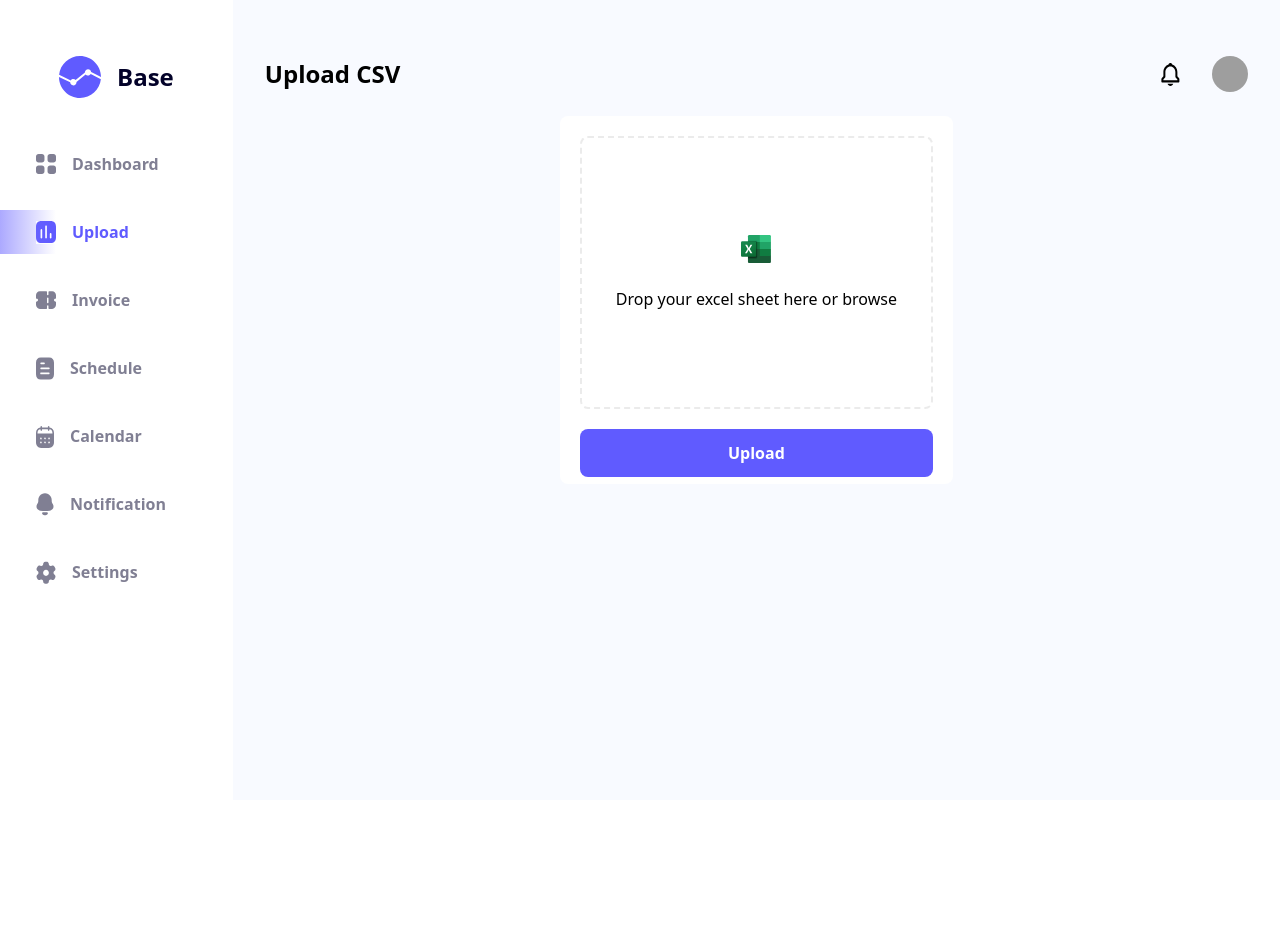
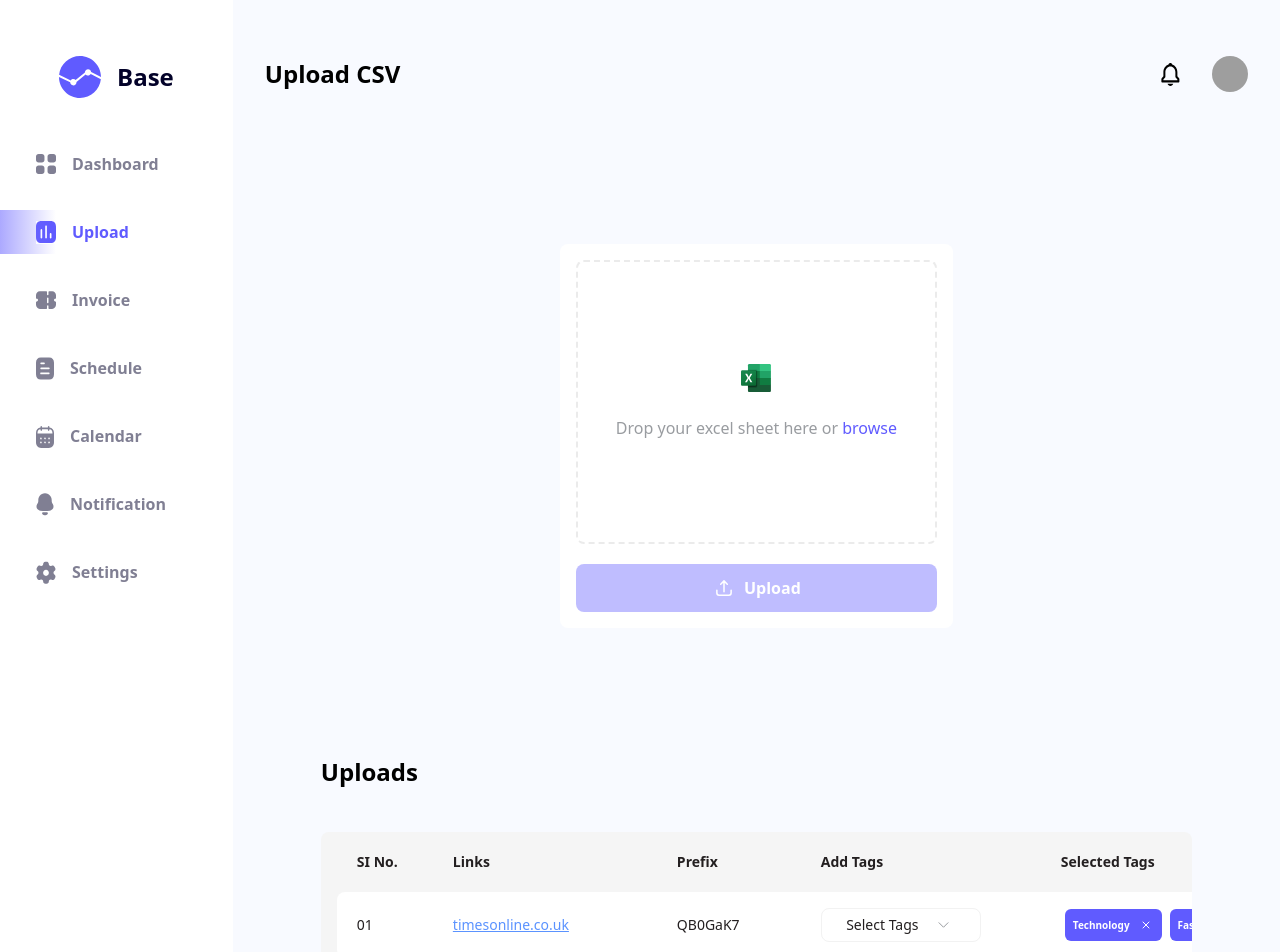
Before and after one commit to akhintheruvath/seclob-base, a React (Create React App) app: page /upload in a window 1280 px wide. Shown: the top 952 px of the page. Before the commit the page ends 800 px from the top, so only its background shows below. Built offline with nearby package versions, Linux system fonts and the light colour scheme; grey boxes are pictures that could not be loaded.

Commit message:
upload component design and drag and drop feature

```diff
--- a/src/Dashboard/UploadComponent.jsx
+++ b/src/Dashboard/UploadComponent.jsx
@@ -1,19 +1,204 @@
-import React from 'react';
+import React, { Fragment, useRef, useState } from 'react';
 import { ExcelSheetIcon } from './ExcelSheetIcon';
+import { UploadIcon } from './UploadIcon';
+import { LoadingIcon } from './LoadingIcon';
+import sampleData from '../data/sampleData.json';
+import { DropDownIcon } from './DropDownIcon';
+import { DropDownComponent } from './DropDownComponent';
+import { SelectedTag } from './SelectedTag';
 
 export const UploadComponent = () => {
+   const [selectedFile, setSelectedFile] = useState(null);
+   const [isDragging, setIsDragging] = useState(false);
+   const [isUploading, setIsUploading] = useState(false);
+   const [isDropdownOpen, setIsDropdownOpen] = useState(false);
+   const [clickedIndex, setClickedIndex] = useState(null);
+   const fileInputRef = useRef(null);
+
+   const sampleDataObjs = JSON.parse(JSON.stringify(sampleData));
+
+   const handleFileSelect = (event) => {
+      const file = event.target.files[0];
+      if(file) {
+         setSelectedFile(file);
+      }
+   };
+
+   const removeSelection = () => {
+      if(!isUploading) {
+         setSelectedFile(null);
+         fileInputRef.current.value = "";
+      }
+   }
+
+   function handleDrag(event) {
+      event.preventDefault();
+      event.stopPropagation();
+   }
+
+   const handleDragOverAndEnter = (event) => {
+      handleDrag(event);
+      setIsDragging(true);
+   };
+
+   const handleDragLeave = (event) => {
+      handleDrag(event);
+      setIsDragging(false);
+   };
+
+   const handleDrop = (event) => {
+      handleDrag(event);
+      setIsDragging(false);
+
+      const file = event.dataTransfer.files[0];
+      if (file) {
+         setSelectedFile(file);
+      }
+   };
+
+   const handleUpload = () => {
+      if(!isUploading && selectedFile) {
+         setIsUploading(true);
+         setTimeout(() => {
+            setSelectedFile(null);
+            setIsUploading(false);
+         }, 3000);
+      }
+   }
+
+   const handleDropDownClick = (i) => {
+      setIsDropdownOpen(prev => !prev);
+      setClickedIndex(i);
+   }
+
    return (
-      <div className='flex justify-center h-full'>
-         <div className='w-2/5 h-1/2 min-w-80 min-h-60 bg-white rounded-lg p-5'>
-            <div className='w-full flex flex-col p-3 items-center justify-center h-5/6 border-dashed border-2 border-[#EBEBEB] rounded-lg'>
+      <div>
+         <div className='flex justify-center mb-32'>
+            <div className='w-2/5 h-96 min-w-80 min-h-60 bg-white rounded-lg p-4 mt-32'>
+               <div
+                  className={`w-full flex flex-col p-3 items-center justify-center h-[284px] border-dashed border-2 border-[#EBEBEB] rounded-lg ${isDragging && 'bg-gray-200'}`}
+                  onDragOver={handleDragOverAndEnter}
+                  onDragEnter={handleDragOverAndEnter}
+                  onDragLeave={handleDragLeave}
+                  onDrop={handleDrop}
+               >
                   <ExcelSheetIcon />
-               <p className='mt-6'>Drop your excel sheet here or <span>browse</span></p>
+                  {
+                     selectedFile
+                     ? (
+                        <>
+                           <p className='mt-6 text-[#999CA0] font-figtree'>
+                              {selectedFile.name}
+                           </p>
+                           <button
+                              className='mt-4 text-[#D33030] text-sm'
+                              onClick={removeSelection}
+                              disabled={isUploading}
+                           >
+                              Remove
+                           </button>
+                        </>
+                     )
+                     : (
+                        <p className='mt-6 text-[#999CA0]'>
+                           Drop your excel sheet here or
+                           <label htmlFor='fileInput' className='text-[#605BFF]'> browse</label>
+                        </p>
+                     )
+                  }
+                  <input
+                     className='hidden'
+                     id='fileInput'
+                     type='file'
+                     ref={fileInputRef}
+                     onChange={handleFileSelect}
+                  />
                </div>
                <button
-               className='bg-[#605BFF] w-full mt-5 flex items-end justify-center p-3 rounded-lg font-montserrat text-white font-bold'
+                  className={`bg-[#605BFF] w-full mt-5 flex items-end justify-center p-3 rounded-lg font-montserrat text-white font-bold ${selectedFile ? 'bg-opacity-100' : 'bg-opacity-40 cursor-default'}`}
+                  onClick={handleUpload}
                >
-               Upload
+                  {
+                     isUploading ? (
+                        <LoadingIcon />
+                     ) : (
+                        <>
+                           <UploadIcon />
+                           <span className="ml-2">Upload</span>
+                        </>
+                     )
+                  }
                </button>
+            </div>
+         </div>
+
+         <h2 className='ml-14 mb-11 font-figtree font-semibold text-2xl text-black'>Uploads</h2>
+         <div className='mx-14 p-4 bg-[#F5F5F5] rounded-lg overflow-x-auto'>
+            <table className='w-full bg-[#F5F5F5]'>
+               <thead>
+                  <tr>
+                     <th className='font-figtree text-sm text-[#231F20] text-left pt-1 pb-5 pl-5 min-w-24'>SI No.</th>
+                     <th className='font-figtree text-sm text-[#231F20] text-left pt-1 pb-5 pl-5 min-w-56'>Links</th>
+                     <th className='font-figtree text-sm text-[#231F20] text-left pt-1 pb-5 pl-5 min-w-36'>Prefix</th>
+                     <th className='font-figtree text-sm text-[#231F20] text-left pt-1 pb-5 pl-5 min-w-60'>Add Tags</th>
+                     <th className='font-figtree text-sm text-[#231F20] text-left pt-1 pb-5 pl-5'>Selected Tags</th>
+                  </tr>
+               </thead>
+               <tbody>
+               {
+                  sampleDataObjs.map((obj, index) => {
+                     return (
+                        <Fragment key={index}>
+                           <tr className='bg-white'>
+                              <td className='font-figtree text-sm text-[#231F20] px-5 py-4 min-w-24 rounded-l-lg'>{obj.id < 10 ? `0${obj.id}` : obj.id}</td>
+                              <td className='font-figtree min-w-56 text-sm text-[#231F20] px-5 py-4'>
+                                 <a href={`http://${obj.links}`} target='_blank' rel="noreferrer" className='text-[#5B93FF] underline cursor-pointer'>{obj.links}</a>
+                              </td>
+                              <td className='font-figtree text-sm text-[#231F20] px-5 py-4  min-w-36'>{obj.prefix}</td>
+                              <td className='font-figtree text-sm text-[#231F20] px-5 py-4 min-w-60'>
+                                 <div
+                                    className='flex items-center justify-center border border-[#F2F2F2] rounded-lg py-1 cursor-pointer w-40'
+                                    onClick={() => handleDropDownClick(index)}
+                                 >
+                                    <span className='mr-3'>Select Tags</span>
+                                    <DropDownIcon />
+                                 </div>
+                                 {
+                                    clickedIndex === index && isDropdownOpen && (
+                                       <DropDownComponent
+                                          isOpen={isDropdownOpen}
+                                          onClose={() => setIsDropdownOpen(false)}
+                                       />
+                                    )
+                                 }
+                              </td>
+                              <td className='px-5 py-4 rounded-r-lg'>
+                                 <div className='flex items-center'>
+                                    {
+                                       obj.selectedTags.map((val, index) => {
+                                          return (
+                                             <SelectedTag key={index} textContent={val} />
+                                          )
+                                       })
+                                    }
+                                 </div>
+                              </td>
+                           </tr>
+                           {
+                              index < sampleDataObjs.length - 1 && (
+                                 <tr>
+                                    <td colSpan="5">
+                                       <div className='h-3 bg-[#F5F5F5]'></div>
+                                    </td>
+                                 </tr>
+                              )
+                           }
+                        </Fragment>
+                     );
+                  })
+               }
+               </tbody>
+            </table>
          </div>
       </div>
    );
```
Lines whose indentation alone changed are shown as unchanged.
